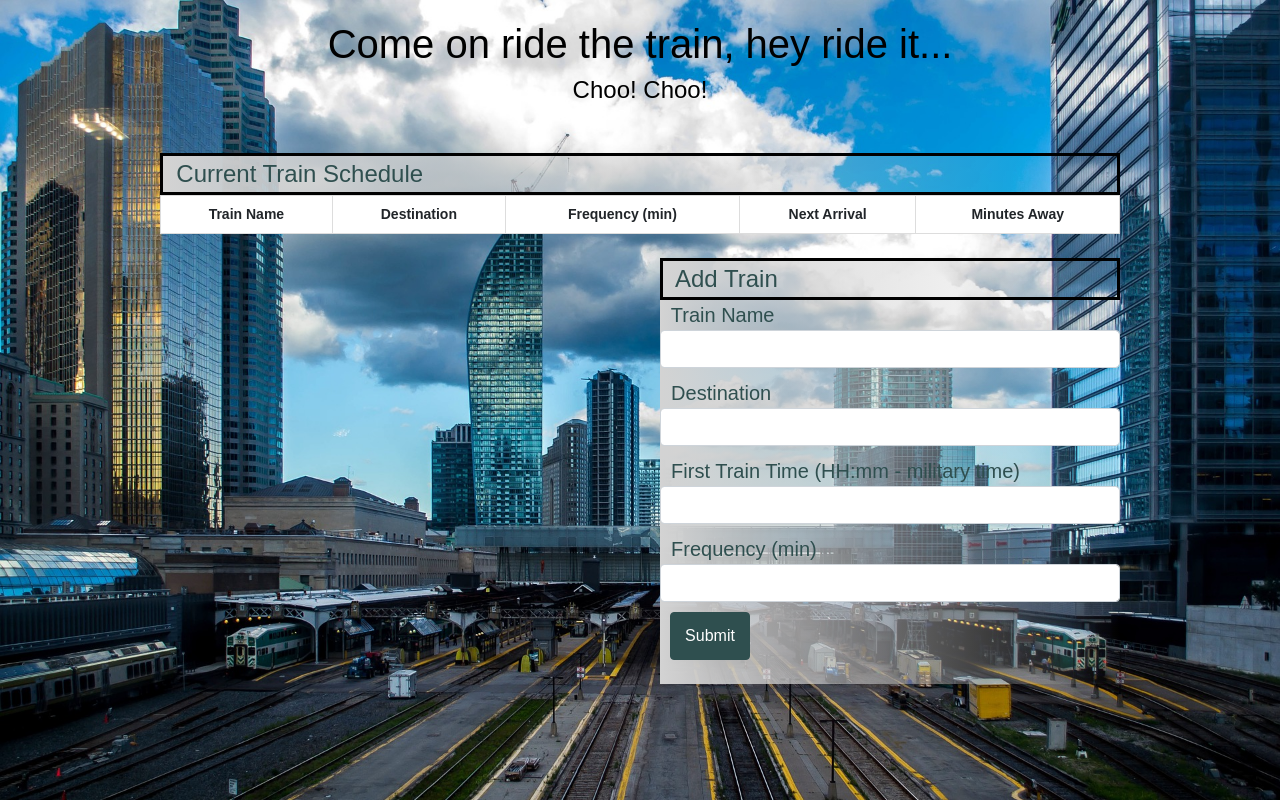
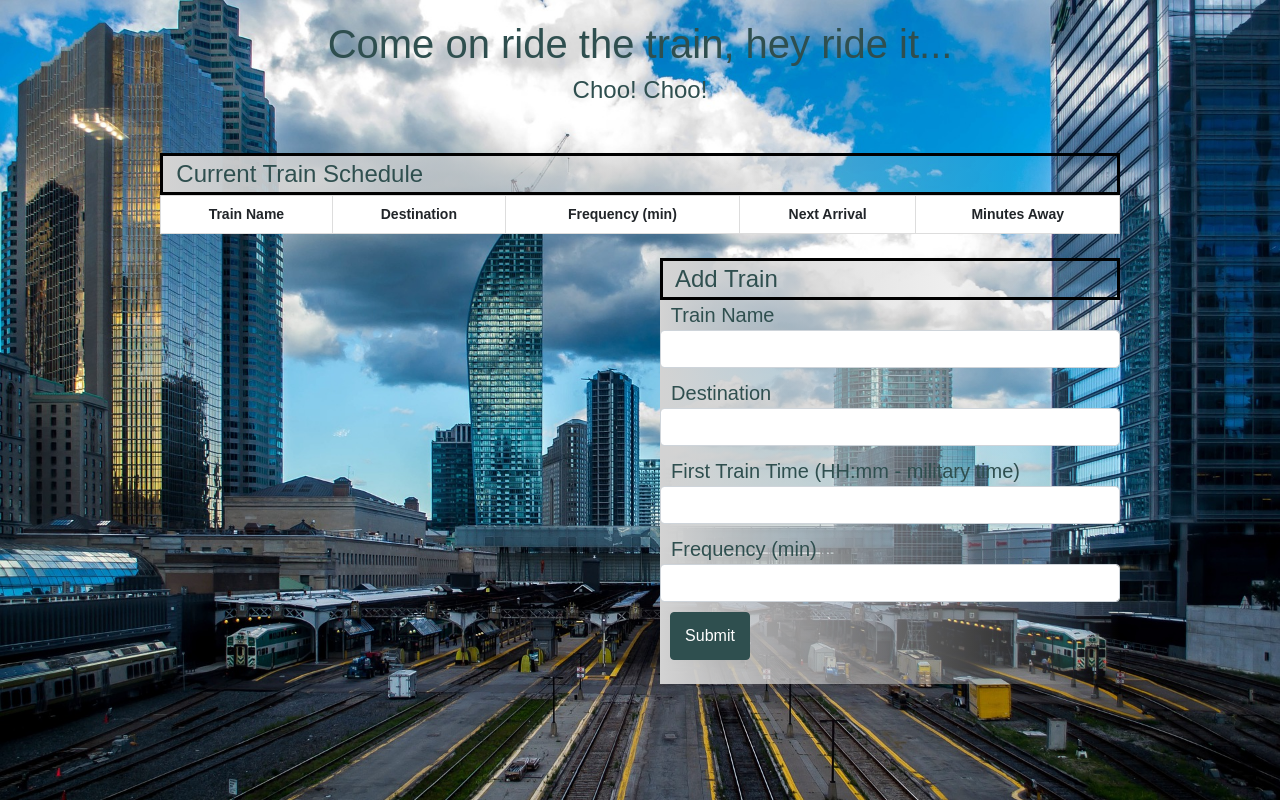
Before and after one commit to lyore15/Train-Activity, a plain HTML site: page index.html in a window 1280 px wide. Drawn offline with nearby package versions, Linux system fonts and the light colour scheme; no server answers; a web font is replaced by a local one.

Commit message:
changes to js

```diff
--- a/assets/css/style.css
+++ b/assets/css/style.css
@@ -1,6 +1,7 @@
 body {
     background-image: url("../images/train-station.jpg");
     background-size: cover;
+
 }
 
 .topContainer {
@@ -30,7 +31,7 @@
     max-width: 100%;
     text-align: center;
     padding: 20px;
-    color: black;
+    color: darkslategray;
     font-family: 'Francois One', sans-serif;
     margin: 0 0 20px 0;
 }
--- a/index.html
+++ b/index.html
@@ -20,6 +20,7 @@
     <link href="https://fonts.googleapis.com/css?family=Acme|Francois+One|Noto+Sans|Rancho" rel="stylesheet">
     <link rel="stylesheet" type="text/css" media="screen" href="assets/css/style.css" />
     <title>Ride the Train</title>
+    <meta name="viewport" content="width=device-width, initial-scale=1.0"/>
 </head>
 
 <body>
```
Also changed, not shown: assets/javascript/app.js (+5 -8 lines).
